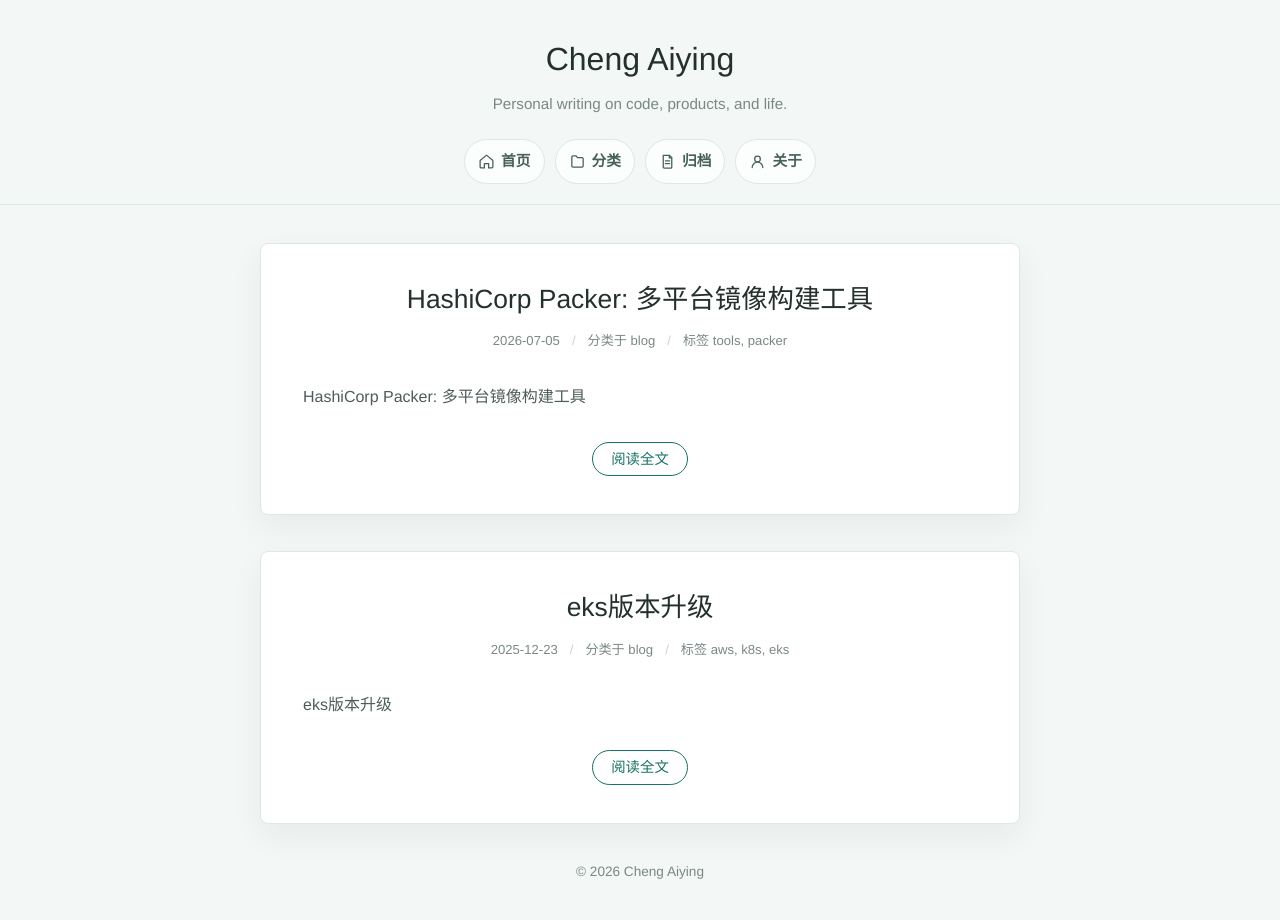
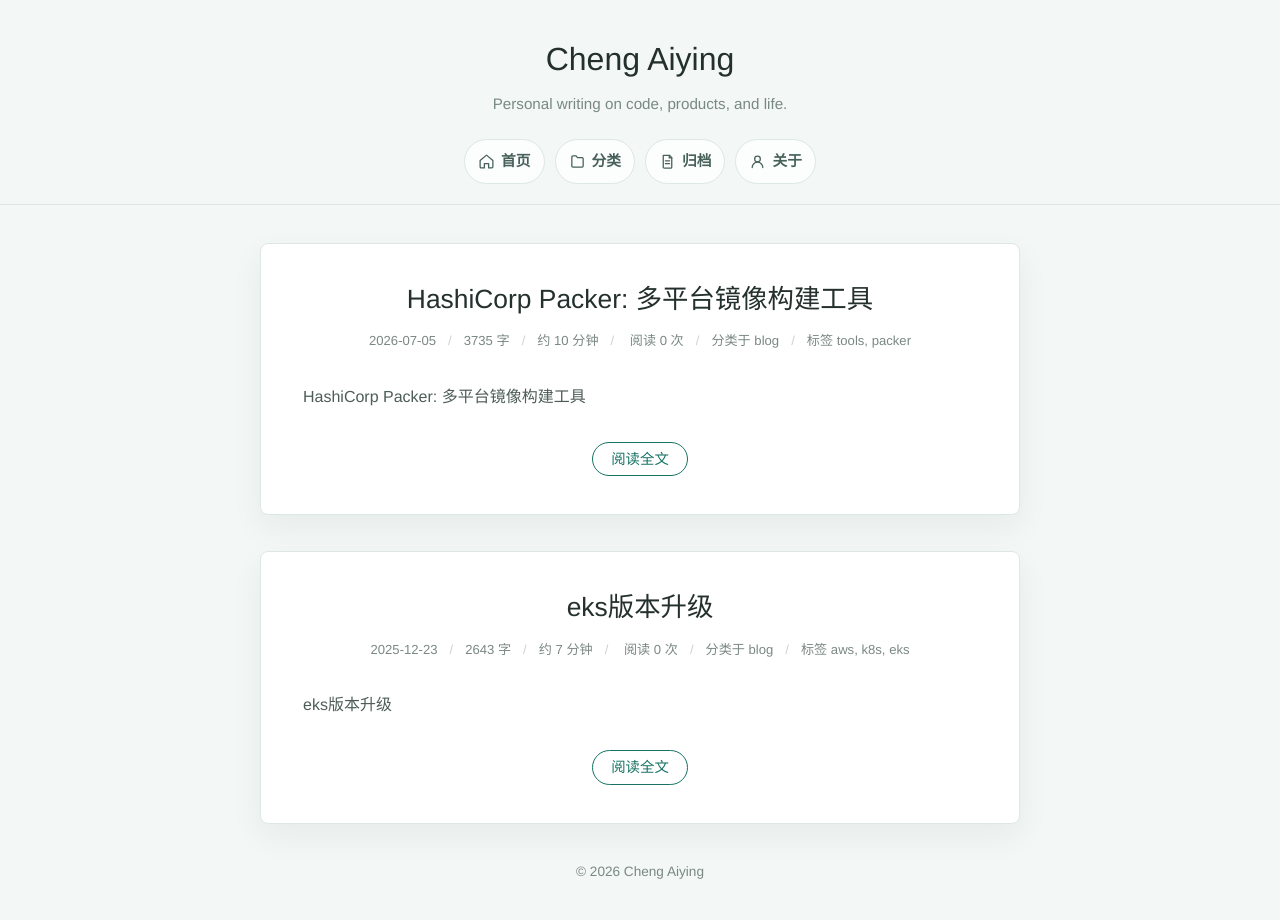
Before and after one commit to chengaiying0920/chengaiying0920.github.io, a Jekyll site: the page built from index.md, in a window 1280 px wide. Built offline with Jekyll 4.4.1, drawn with Linux system fonts in a browser that asks for light colours.

Commit message:
Add post reading stats

```diff
--- /dev/null
+++ b/_includes/post-stats.html
@@ -0,0 +1,13 @@
+{% assign target = include.post | default: page %}
+{% assign text = target.content | strip_html | strip_newlines | replace: " ", "" | replace: "　", "" %}
+{% assign word_count = text | size %}
+{% assign read_minutes = word_count | plus: 399 | divided_by: 400 %}
+{% if read_minutes < 1 %}
+  {% assign read_minutes = 1 %}
+{% endif %}
+
+<span>{{ word_count }} 字</span>
+<span>约 {{ read_minutes }} 分钟</span>
+<span class="view-stat" data-view-path="{{ target.url | relative_url }}">
+  阅读 <span class="view-count">0</span> 次
+</span>
--- a/_layouts/default.html
+++ b/_layouts/default.html
@@ -9,6 +9,7 @@
     <link rel="icon" type="image/svg+xml" href="{{ '/favicon.svg' | relative_url }}">
     <link rel="alternate" type="application/atom+xml" title="{{ site.title }}" href="{{ '/feed.xml' | relative_url }}">
     <link rel="stylesheet" href="{{ '/assets/css/main.css' | relative_url }}">
+    <script src="{{ '/assets/js/post-stats.js' | relative_url }}" defer></script>
   </head>
   <body>
     <header class="site-header">
--- a/_layouts/home.html
+++ b/_layouts/home.html
@@ -9,6 +9,7 @@ layout: default
         <h1><a href="{{ post.url | relative_url }}">{{ post.title }}</a></h1>
         <div class="post-meta">
           <time datetime="{{ post.date | date_to_xmlschema }}">{{ post.date | date: "%Y-%m-%d" }}</time>
+          {% include post-stats.html post=post %}
           {% if post.categories.size > 0 %}
             <span>分类于 {{ post.categories | join: ", " }}</span>
           {% endif %}
--- a/_layouts/post.html
+++ b/_layouts/post.html
@@ -7,6 +7,7 @@ layout: default
     <h1>{{ page.title }}</h1>
     <div class="post-meta">
       <time datetime="{{ page.date | date_to_xmlschema }}">{{ page.date | date: "%Y-%m-%d" }}</time>
+      {% include post-stats.html post=page %}
       {% if page.categories.size > 0 %}
         <span>分类于 {{ page.categories | join: ", " }}</span>
       {% endif %}
@@ -23,6 +24,7 @@ layout: default
     {% endif %}
   </header>
   <div class="prose">
+    <span class="current-post-marker" data-current-post="{{ page.url | relative_url }}" hidden></span>
     {{ content }}
   </div>
   {% unless page.comments == false %}
--- a/assets/css/main.css
+++ b/assets/css/main.css
@@ -145,11 +145,15 @@ a {
   margin-top: 12px;
 }
 
-.post-meta span {
+.view-stat {
+  white-space: nowrap;
+}
+
+.post-meta > span {
   position: relative;
 }
 
-.post-meta span::before {
+.post-meta > span::before {
   color: #d0d0d0;
   content: "/";
   margin-right: 12px;
--- /dev/null
+++ b/assets/js/post-stats.js
@@ -0,0 +1,42 @@
+(function () {
+  const storagePrefix = "blog:view:";
+
+  function normalizePath(path) {
+    const url = new URL(path, window.location.origin);
+    let normalized = url.pathname;
+    if (!normalized.endsWith("/")) {
+      normalized += "/";
+    }
+    return normalized;
+  }
+
+  function readCount(path) {
+    const value = window.localStorage.getItem(storagePrefix + normalizePath(path));
+    return Number.parseInt(value || "0", 10);
+  }
+
+  function writeCount(path, count) {
+    window.localStorage.setItem(storagePrefix + normalizePath(path), String(count));
+  }
+
+  function renderCounts() {
+    document.querySelectorAll("[data-view-path]").forEach(function (node) {
+      const countNode = node.querySelector(".view-count");
+      if (countNode) {
+        countNode.textContent = String(readCount(node.dataset.viewPath));
+      }
+    });
+  }
+
+  function incrementCurrentPost() {
+    const node = document.querySelector("[data-current-post]");
+    if (!node) {
+      return;
+    }
+    const path = node.dataset.currentPost;
+    writeCount(path, readCount(path) + 1);
+  }
+
+  incrementCurrentPost();
+  renderCounts();
+})();
```
Also changed, not shown: README.md.
